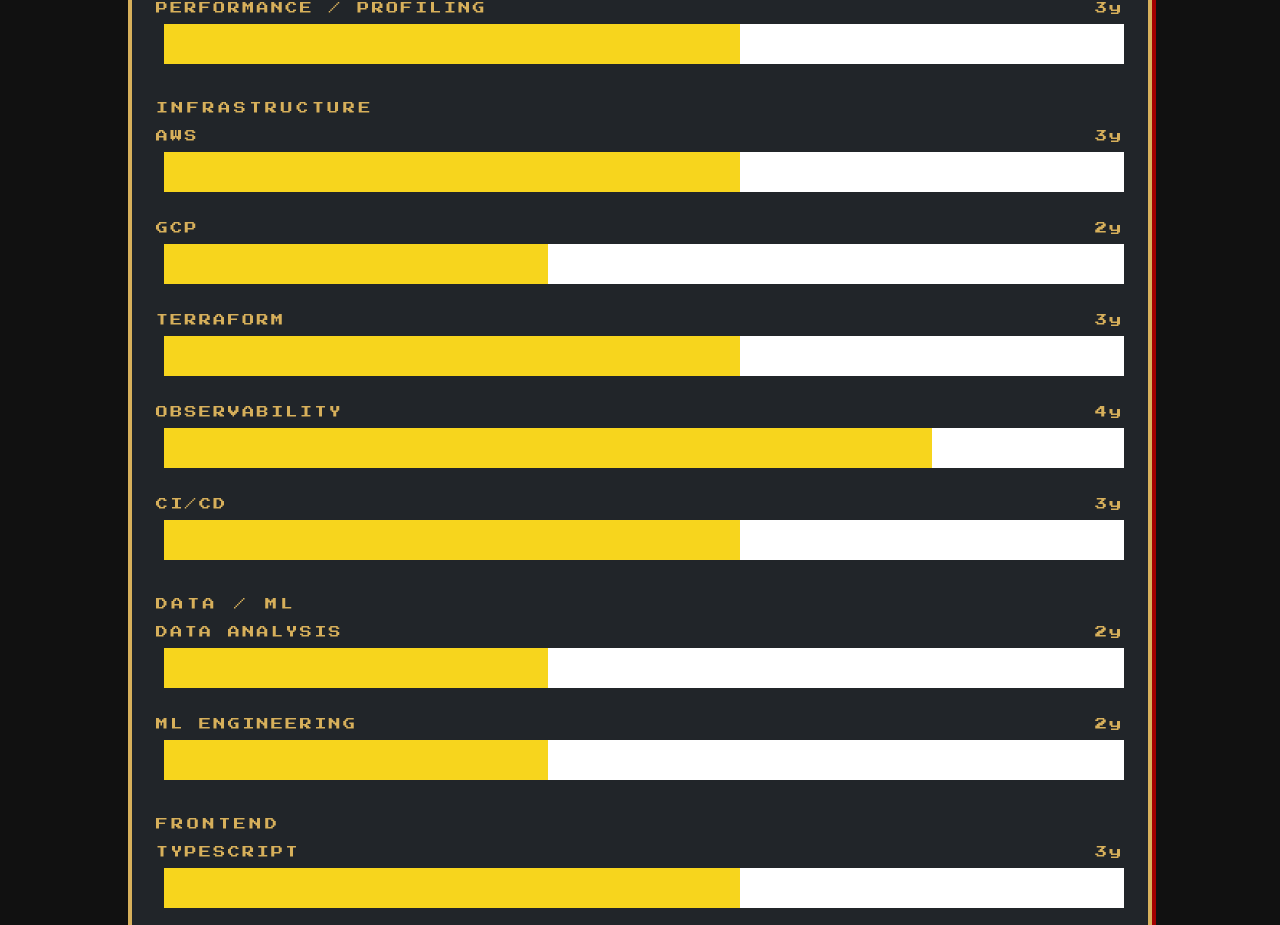
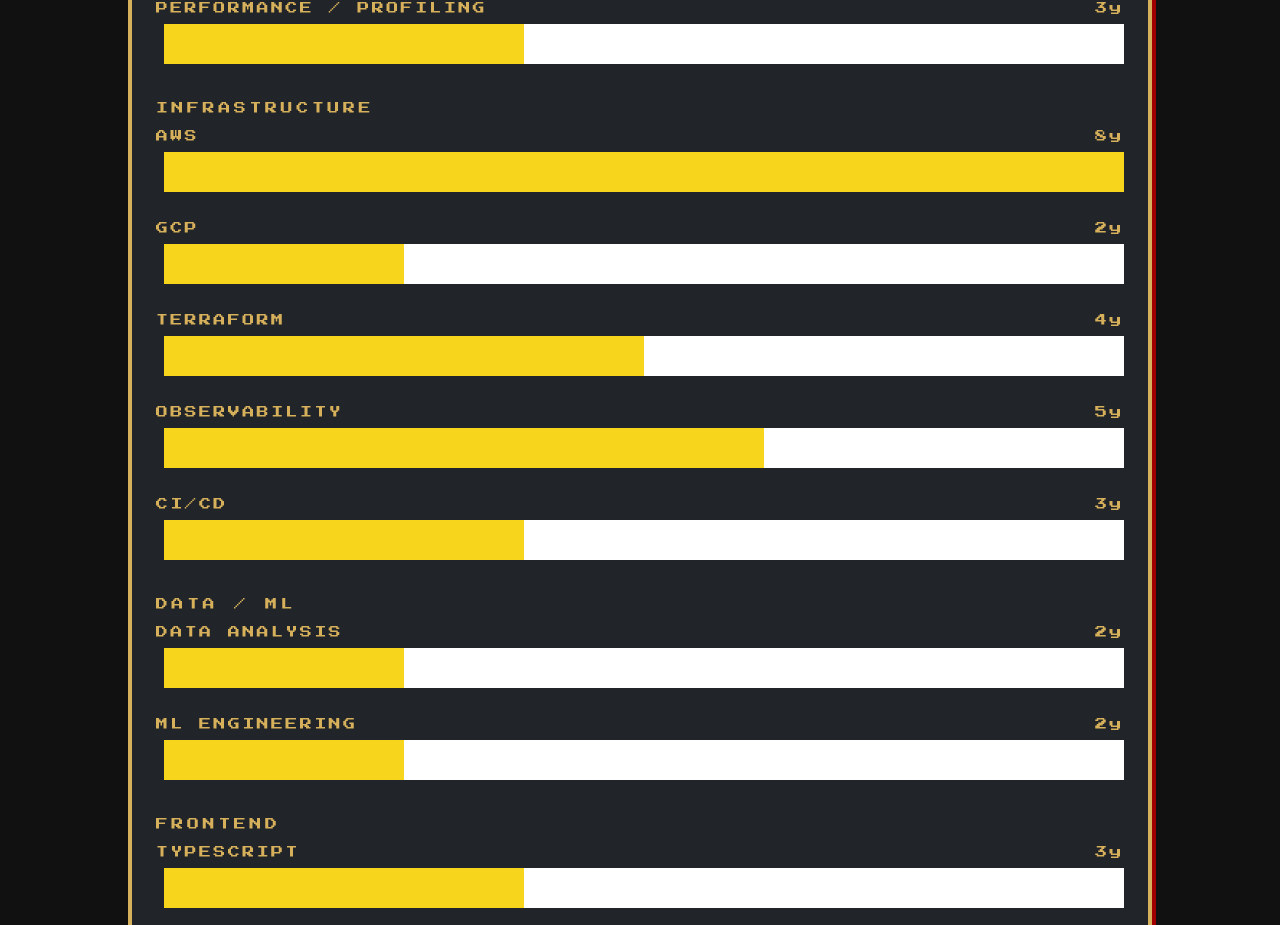
Before and after one commit to tkc66-buzz/portfolio, a Next.js app: page / in a window 1280 px wide. Shown: the part 1755-2680 px from the top of the page. Built offline with nearby package versions, Linux system fonts and the light colour scheme.

Commit message:
refactor: derive skills.items from categories

```diff
--- a/src/content/portfolio.ts
+++ b/src/content/portfolio.ts
@@ -60,6 +60,23 @@
   contact: Contact;
 };
 
+function flattenSkillCategories(categories: SkillCategory[]): Skill[] {
+  const byLabel = new Map<string, Skill>();
+  for (const cat of categories) {
+    for (const skill of cat.items) {
+      if (!byLabel.has(skill.label)) byLabel.set(skill.label, skill);
+    }
+  }
+  return [...byLabel.values()];
+}
+
+function normalizeSkills(skills: Skills): Skills {
+  if (skills.categories && skills.categories.length > 0) {
+    return { ...skills, items: flattenSkillCategories(skills.categories) };
+  }
+  return skills;
+}
+
 export const publicPortfolio: Portfolio = {
   profile: {
     id: "profile",
@@ -106,14 +123,9 @@
   skills: {
     id: "skills",
     heading: "Skills",
-    // Backward compatible: `items` can still be used by external overrides.
-    items: [
-      { label: "Go", years: 3 },
-      { label: "TypeScript", years: 3 },
-      { label: "AWS", years: 3 },
-      { label: "Terraform", years: 3 },
-      { label: "Observability", years: 4 },
-    ],
+    // Backward-compatible: keep `items` but do not manually maintain it.
+    // It will be derived from categories by `normalizeSkills()`.
+    items: [],
     categories: [
       {
         name: "Backend (Go / TypeScript)",
@@ -128,10 +140,10 @@
       {
         name: "Infrastructure",
         items: [
-          { label: "AWS", years: 3 },
+          { label: "AWS", years: 8 },
           { label: "GCP", years: 2 },
-          { label: "Terraform", years: 3 },
-          { label: "Observability", years: 4 },
+          { label: "Terraform", years: 4 },
+          { label: "Observability", years: 5 },
           { label: "CI/CD", years: 3 },
         ],
       },
@@ -203,10 +215,11 @@
 
   // Strictness: Skills MUST have exact years. If a private override provides invalid skills,
   // ignore only the skills override (keep the rest).
-  const skillsValid = validateSkills(mergedCandidate.skills);
+  const normalizedSkills = normalizeSkills(mergedCandidate.skills);
+  const skillsValid = validateSkills(normalizedSkills);
   const merged: Portfolio = skillsValid
-    ? mergedCandidate
-    : { ...mergedCandidate, skills: base.skills };
+    ? { ...mergedCandidate, skills: normalizedSkills }
+    : { ...mergedCandidate, skills: normalizeSkills(base.skills) };
 
   merged.contact.links = normalizeLinks(merged.contact.links);
   return merged;
```
